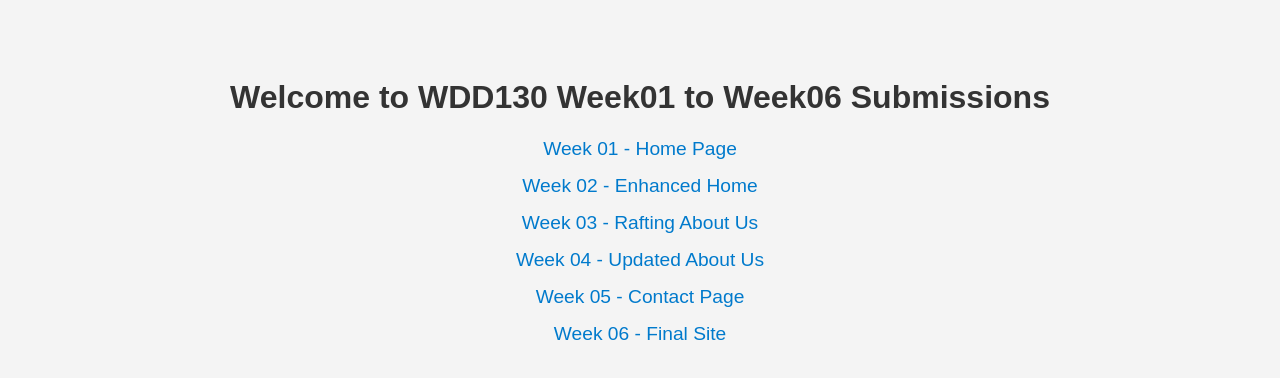
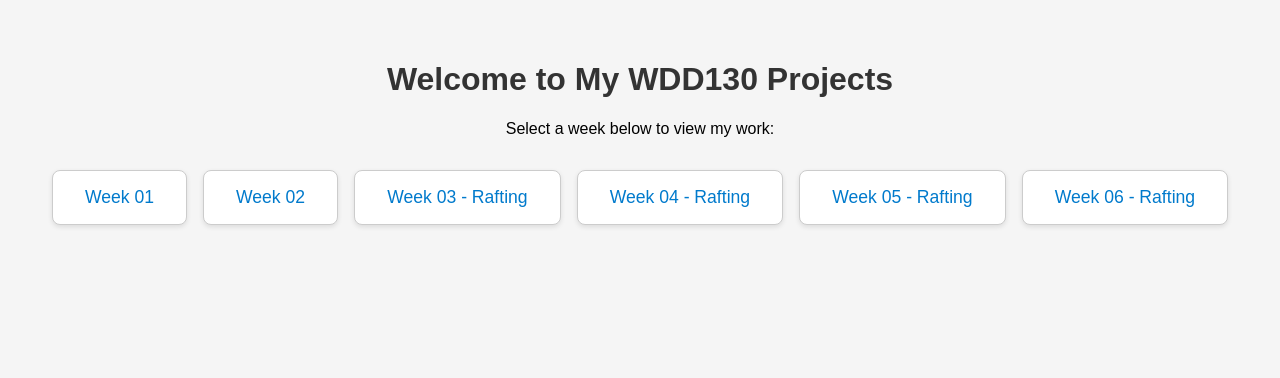
Before and after one commit to ReathaThorn36/wdd130, a plain HTML site: page index.html in a window 1280 px wide. Drawn offline with Linux system fonts and the light colour scheme.

Commit message:
Update welcome page with styled links

```diff
--- a/index.html
+++ b/index.html
@@ -3,43 +3,52 @@
 <head>
   <meta charset="UTF-8" />
   <meta name="viewport" content="width=device-width, initial-scale=1.0"/>
-  <title>WDD130 Project Submissions</title>
+  <title>WDD130 Projects</title>
   <style>
     body {
       font-family: Arial, sans-serif;
-      background-color: #f4f4f4;
+      background: #f5f5f5;
+      padding: 2rem;
       text-align: center;
-      padding: 50px;
     }
     h1 {
       color: #333;
     }
-    ul {
-      list-style: none;
-      padding: 0;
+    .links {
+      display: flex;
+      flex-wrap: wrap;
+      justify-content: center;
+      gap: 1rem;
+      margin-top: 2rem;
     }
-    li {
-      margin: 15px 0;
+    .link-box {
+      background: white;
+      border: 1px solid #ccc;
+      border-radius: 8px;
+      padding: 1rem 2rem;
+      box-shadow: 0 2px 5px rgba(0,0,0,0.1);
+      transition: transform 0.2s;
+    }
+    .link-box:hover {
+      transform: scale(1.05);
     }
     a {
       text-decoration: none;
-      font-size: 1.2em;
       color: #007acc;
-    }
-    a:hover {
-      color: #005c99;
+      font-size: 1.1rem;
     }
   </style>
 </head>
 <body>
-  <h1>Welcome to WDD130 Week01 to Week06 Submissions</h1>
-  <ul>
-    <li><a href="week01/index.html" target="_blank">Week 01 - Home Page</a></li>
-    <li><a href="week02/index.html" target="_blank">Week 02 - Enhanced Home</a></li>
-    <li><a href="week03/wwr/about.html" target="_blank">Week 03 - Rafting About Us</a></li>
-    <li><a href="week04/wwr/index.html" target="_blank">Week 04 - Updated About Us</a></li>
-    <li><a href="week05/wwr/contact.html" target="_blank">Week 05 - Contact Page</a></li>
-    <li><a href="week06/wwr/index.html" target="_blank">Week 06 - Final Site</a></li>
-  </ul>
+  <h1>Welcome to My WDD130 Projects</h1>
+  <p>Select a week below to view my work:</p>
+  <div class="links">
+    <div class="link-box"><a href="week01/index.html">Week 01</a></div>
+    <div class="link-box"><a href="week02/index.html">Week 02</a></div>
+    <div class="link-box"><a href="week03/wwr/index.html">Week 03 - Rafting</a></div>
+    <div class="link-box"><a href="week04/wwr/index.html">Week 04 - Rafting</a></div>
+    <div class="link-box"><a href="week05/wwr/index.html">Week 05 - Rafting</a></div>
+    <div class="link-box"><a href="week06/wwr/index.html">Week 06 - Rafting</a></div>
+  </div>
 </body>
 </html>
```
